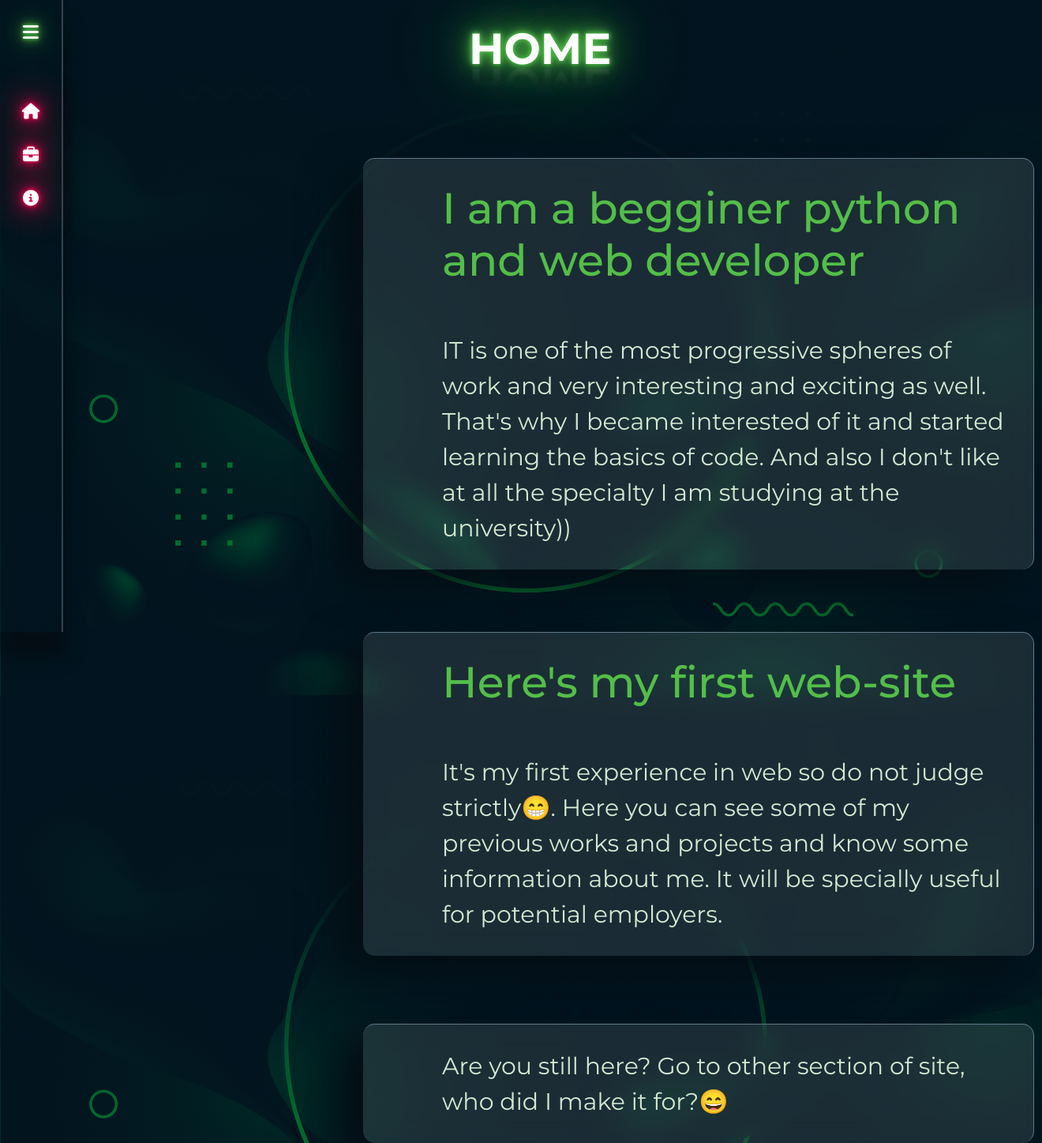
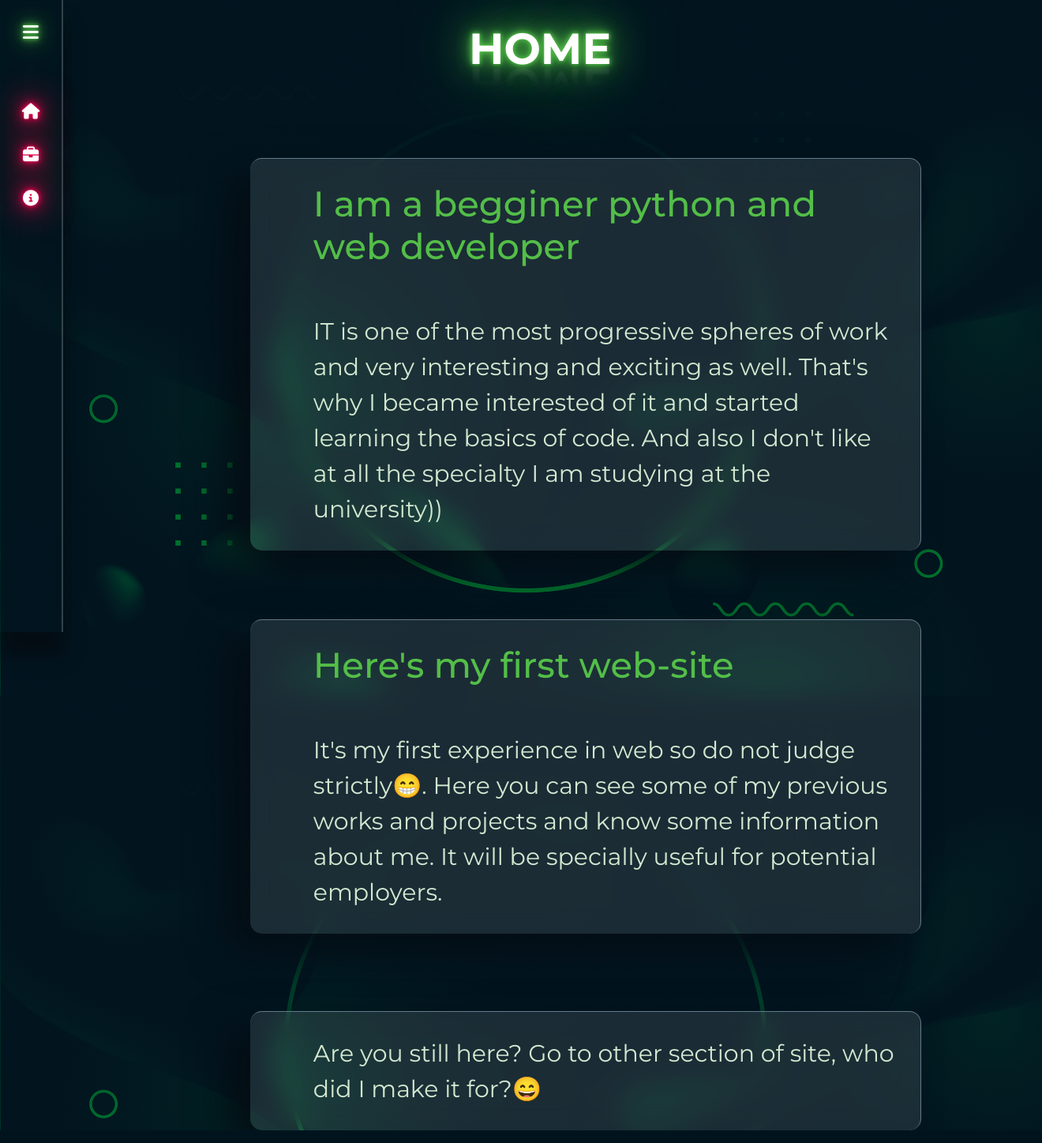
Before and after one commit to Romalbj/coolest_site, a Django app: template coolest_site/main/templates/main/output.html in a window 1320 px wide. Shown: the whole page at 79% size. Run offline with Django 5.2, Linux system fonts and the light colour scheme; the template is opened without the code that fills it, so the values that code supplies are empty.

Commit message:
center home contents

```diff
--- a/coolest_site/main/static/main/css/main.css
+++ b/coolest_site/main/static/main/css/main.css
@@ -222,15 +222,15 @@ main .contents .block1 {
 }
 
 main .contents .block2 {
-    margin: 80vh auto;
+    margin: 78vh auto;
 }
 
 main .contents .block3 {
-    margin: 142vh auto;
+    margin: 140vh auto;
 }
 
 main .contents .block1 .block_header, main .contents .block2 .block_header {
-    font-size: 55px;
+    font-size: 45px;
     padding-bottom: 50px;
     color: #53be48;
 }
--- a/coolest_site/main/templates/main/layout.html
+++ b/coolest_site/main/templates/main/layout.html
@@ -30,7 +30,7 @@
         font-size: 30px;
         color: #d3e8d0;
         position: absolute;
-        top: 20%; left: 460px;
+        top: 20%; left: 24%;
         backdrop-filter: blur(15px);
         margin-left: 12.3%;
         box-shadow: -30px 20px 50px #040d14;
@@ -39,7 +39,7 @@
         border-right: 1px solid #617a8a;
         background: rgba(255, 255, 255, .1);
         padding: 30px;
-        padding-left: 100px;
+        padding-left: 80px;
         text-align: left;
     }
     </style>
```
